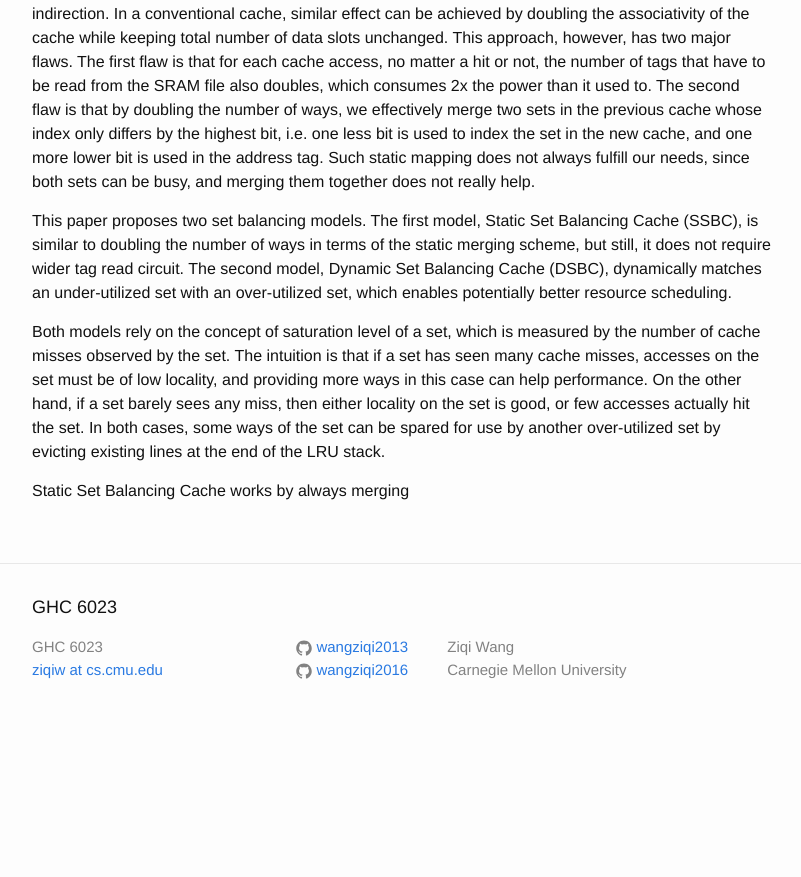
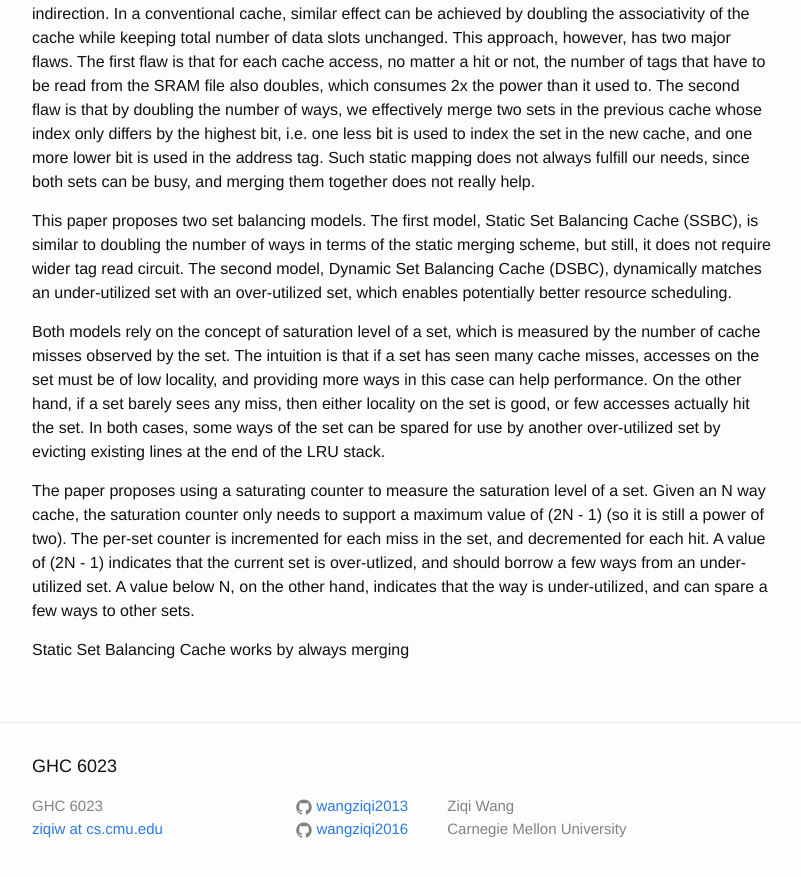
Before and after one commit to wangziqi2013/wangziqi2013.github.io, a Jekyll site: the page built from _posts/2020-05-29-sbc.markdown, in a window 1280 px wide and 900 px high, scrolled down 673 px. Shown: the top 877 px of the window, without its empty margins (238-1039 px from the left). Built offline with Jekyll 4.4.1, drawn with Linux system fonts in a browser that asks for light colours; before the commit the page ends 1414 px from its top, so only the background shows below that.

Commit message:
Adding counter

```diff
--- a/_posts/2020-05-29-sbc.markdown
+++ b/_posts/2020-05-29-sbc.markdown
@@ -39,6 +39,10 @@ and providing more ways in this case can help performance. On the other hand, if
 locality on the set is good, or few accesses actually hit the set. In both cases, some ways of the set can be spared
 for use by another over-utilized set by evicting existing lines at the end of the LRU stack.
 
-
+The paper proposes using a saturating counter to measure the saturation level of a set. Given an N way cache, the
+saturation counter only needs to support a maximum value of (2N - 1) (so it is still a power of two). The per-set
+counter is incremented for each miss in the set, and decremented for each hit. A value of (2N - 1) indicates that the
+current set is over-utlized, and should borrow a few ways from an under-utilized set. A value below N, on the other hand,
+indicates that the way is under-utilized, and can spare a few ways to other sets.
 
 Static Set Balancing Cache works by always merging
```
